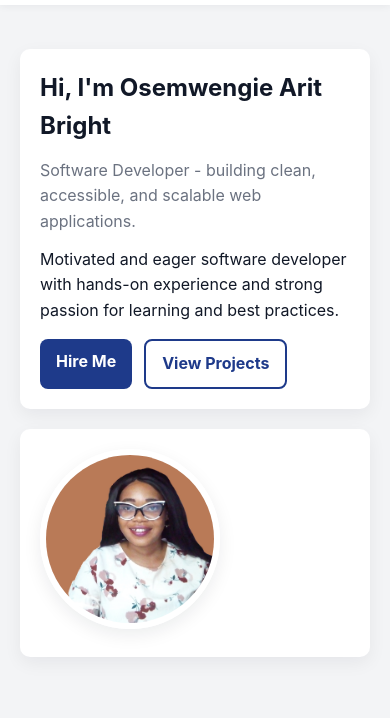
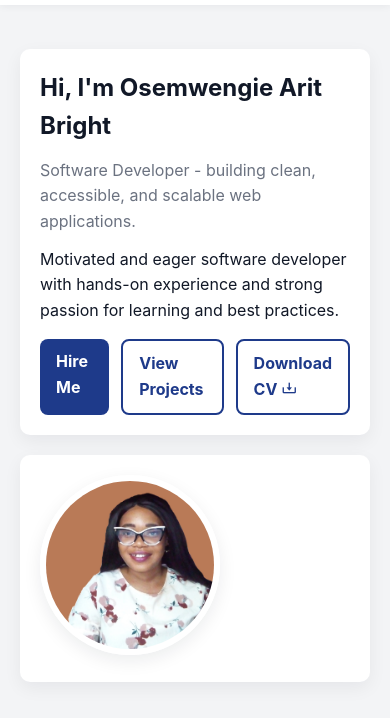
Before and after one commit to osemwengiearit/arit-portfolio-website, a plain HTML site: page index.html in a window 390 px wide. Shown: the part 51-769 px from the top of the page. Drawn offline with nearby package versions, Linux system fonts and the light colour scheme.

Commit message:
updated project

```diff
--- a/index.html
+++ b/index.html
@@ -11,6 +11,10 @@
     <link
       href="https://unpkg.com/boxicons@2.1.4/css/boxicons.min.css"
       rel="stylesheet"
+    />
+    <link
+      rel="stylesheet"
+      href="https://cdn.jsdelivr.net/npm/swiper@10/swiper-bundle.min.css"
     />
   </head>
   <body>
@@ -53,6 +57,12 @@
           <div class="cta-group">
             <a class="btn primary" href="contact.html">Hire Me</a>
             <a class="btn outline" href="project.html">View Projects</a>
+            <a
+              href="Image/OSEMWENGIE ARIT BRIGHT.pdf"
+              target="_blank"
+              class="btn outline"
+              >Download CV <i class="bx bx-download"></i
+            ></a>
           </div>
         </div>
         <div class="hero-media card" aria-hidden="false">
--- a/script.js
+++ b/script.js
@@ -0,0 +1,39 @@
+// Simple JS for nav toggle and smooth scroll + fade-in on scroll
+document.addEventListener('DOMContentLoaded', function () {
+  const navToggle = document.getElementById('navToggle');
+  const mainNav = document.getElementById('mainNav');
+  navToggle &&
+    navToggle.addEventListener('click', function () {
+      mainNav.classList.toggle('open');
+    });
+
+  // Smooth scroll for internal anchor links
+  document.querySelectorAll('a[href^="#"]').forEach(anchor => {
+    anchor.addEventListener('click', function (e) {
+      const href = this.getAttribute('href');
+      if (href.length > 1) {
+        e.preventDefault();
+        const el = document.querySelector(href);
+        if (el) el.scrollIntoView({ behavior: 'smooth', block: 'start' });
+        if (mainNav.classList.contains('open'))
+          mainNav.classList.remove('open');
+      }
+    });
+  });
+
+  // Fade-in on scroll
+  const faders = document.querySelectorAll(
+    '.card, .project-card, .timeline-item, .hero-text'
+  );
+  const observer = new IntersectionObserver(
+    entries => {
+      entries.forEach(entry => {
+        if (entry.isIntersecting) {
+          entry.target.classList.add('visible');
+        }
+      });
+    },
+    { threshold: 0.15 }
+  );
+  faders.forEach(el => observer.observe(el));
+});
--- a/style.css
+++ b/style.css
@@ -253,7 +253,7 @@ Utilities .center {
 }
 
 /* Fade-in helper */
-/* .card,
+.card,
 .project-card,
 .timeline-item,
 .hero-text {
@@ -267,7 +267,7 @@ Utilities .center {
 .hero-text.visible {
   opacity: 1;
   transform: none;
-} */
+}
 
 /* Responsive */
 @media (max-width: 900px) {
```
Also changed, not shown: contact.html (+3 -3 lines), 1 other file.
